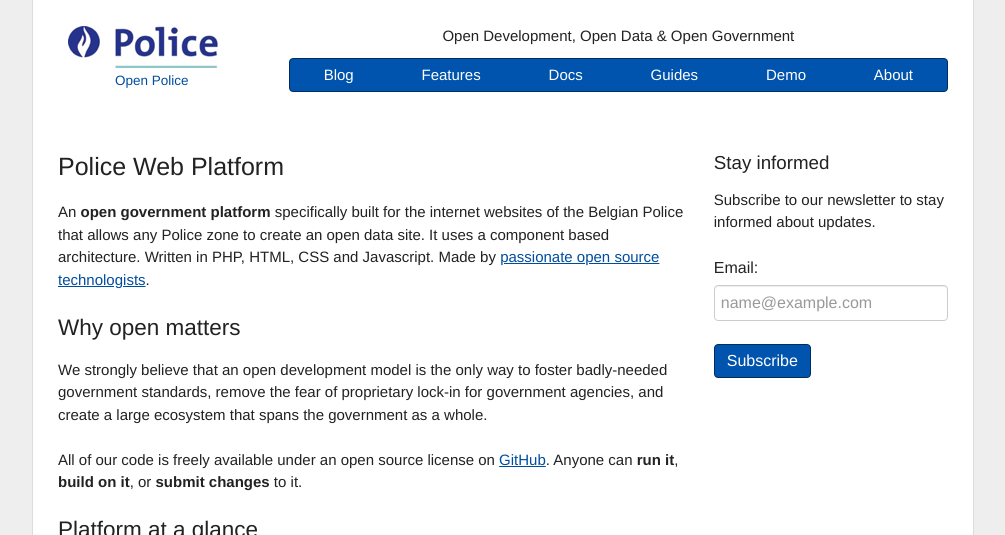
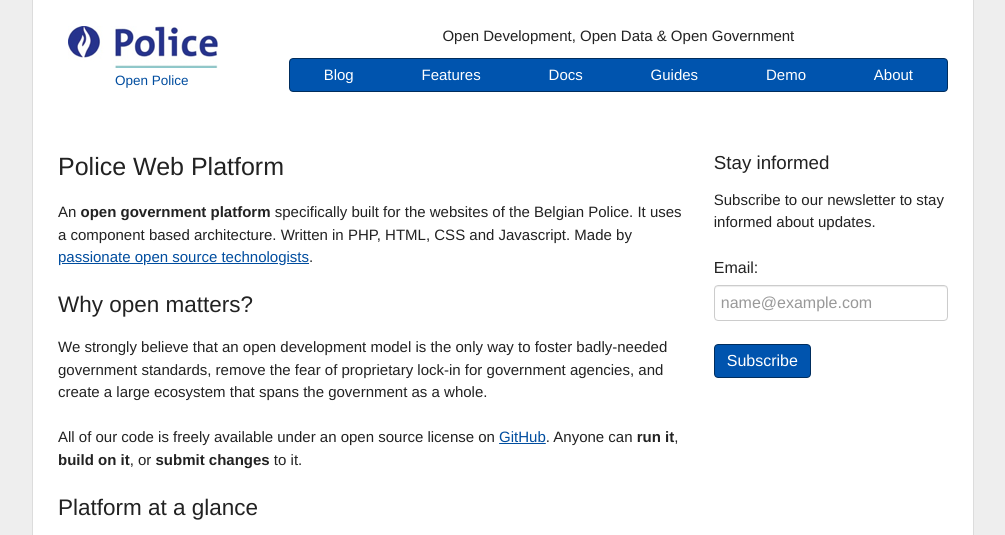
Before and after one commit to timble/www.openpolice.be, a Jekyll site: the page built from index.html, in a window 1280 px wide, cut to the strip 0-535 px from the top of the page. Shown: the whole strip, without its empty margins (137-1142 px from the left). Built offline with Jekyll 4.4.1, drawn with Linux system fonts in a browser that asks for light colours.

Commit message:
Simplified introduction

```diff
--- a/index.html
+++ b/index.html
@@ -6,9 +6,9 @@ excerpt: An open government platform for the Belgian Local Police.
     <div class="clearfix">
         <div class="homepage__sticky">
             <h1>Police Web Platform</h1>
-            <p>An <strong>open government platform</strong> specifically built for the internet websites of the Belgian Police that allows any Police zone to create an open data site.
+            <p>An <strong>open government platform</strong> specifically built for the websites of the Belgian Police.
                 It uses a component based architecture. Written in PHP, HTML, CSS and Javascript. Made by <a href="http://www.timble.net/about/">passionate open source technologists</a>.</p>
-            <h2>Why open matters</h2>
+            <h2>Why open matters?</h2>
             <p>We strongly believe that an open development model is the only way to foster badly-needed government standards, remove the fear of proprietary lock-in for government agencies, and create a large ecosystem that spans the government as a whole.</p>
             <p>All of our code is freely available under an open source license on <a href="http://github.com/belgianpolice">GitHub</a>. Anyone can <strong>run it</strong>, <strong>build on it</strong>, or <strong>submit changes</strong> to it.</p>
 
```
